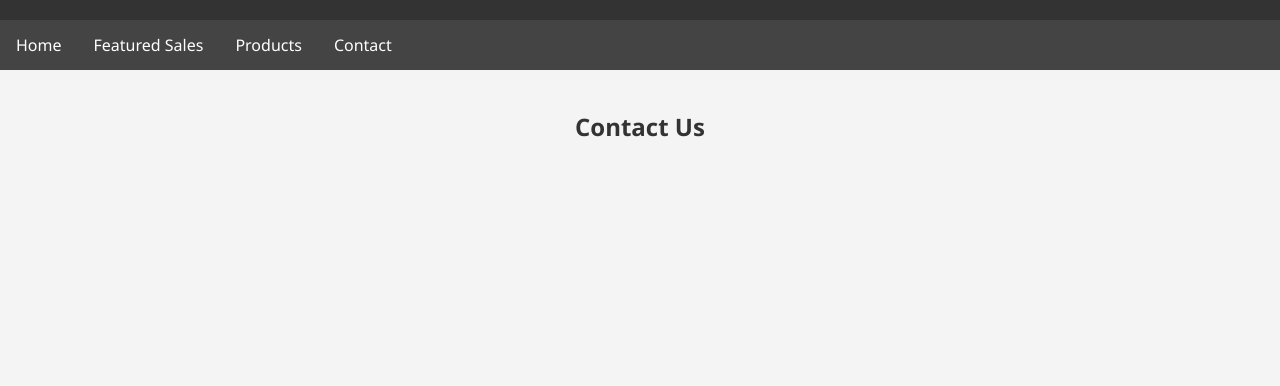
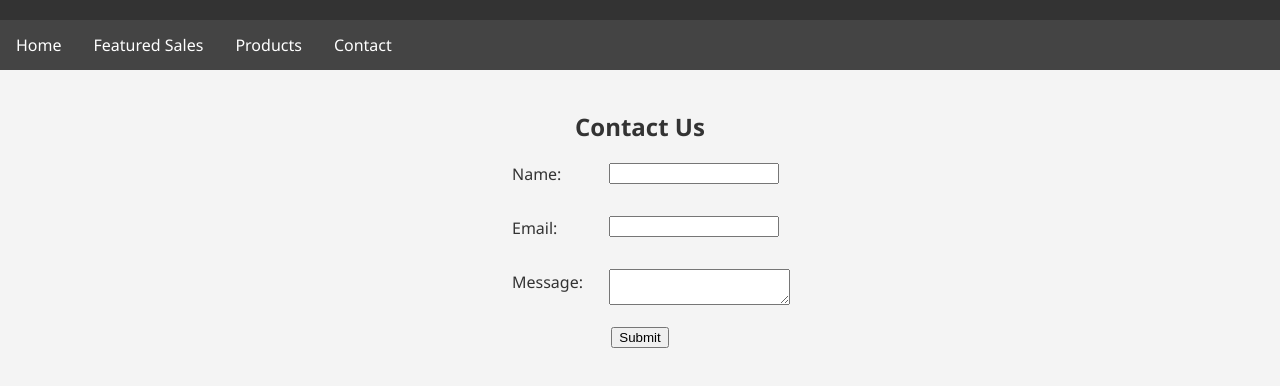
Before and after one commit to sameerbhamla/355Project2, a plain HTML site: page Project_2_355/index4.html in a window 1280 px wide. Shown: the part 106-492 px from the top of the page. Drawn offline with Linux system fonts and the light colour scheme.

Commit message:
Add basic contact form

```diff
--- a/Project_2_355/index4.html
+++ b/Project_2_355/index4.html
@@ -21,6 +21,23 @@
 
     <section>
       <h2>Contact Us</h2>
+      <form class="contact-form">
+        <div class="contact-form-content">
+          <div class="contact-form-labels">
+            <label for="name">Name:</label><br>
+            <label for="email">Email:</label><br>
+            <label for="message">Message:</label><br>
+          </div>
+          <div class="contact-form-inputs">
+            <input type="text" id="name" name="name"><br>
+            <input type="email" id="email" name="email"><br>
+            <textarea id="message" name="message"></textarea><br>
+          </div>
+        </div>
+        <div class="contact-form-submit">
+          <input type="submit" value="Submit">
+        </div>
+    </form>
     </section>
 
     <script src="script4.js" defer></script>
--- a/Project_2_355/style4.css
+++ b/Project_2_355/style4.css
@@ -37,3 +37,44 @@ section {
   padding: 20px;
   text-align: center;
 }
+
+.contact-form {
+  display: flex;
+  flex-direction: column;
+  align-items: center;
+}
+
+.contact-form-content {
+  display: flex;
+  flex-direction: row;
+  justify-content: space-between;
+}
+
+.contact-form-labels {
+  display: flex;
+  flex-direction: column;
+  align-items: flex-start;
+  margin-right: 10%;
+}
+
+label {
+  margin-bottom: 10px;
+}
+
+.contact-form-inputs {
+  display: flex;
+  flex-direction: column;
+  align-items: flex-start;
+}
+
+.contact-form-inputs input {
+  width: 90%;
+  margin-bottom: 10px;
+}
+
+.contact-form-submit {
+  display: flex;
+  flex-direction: column;
+  align-items: center;
+  width: 100%;
+}
```
